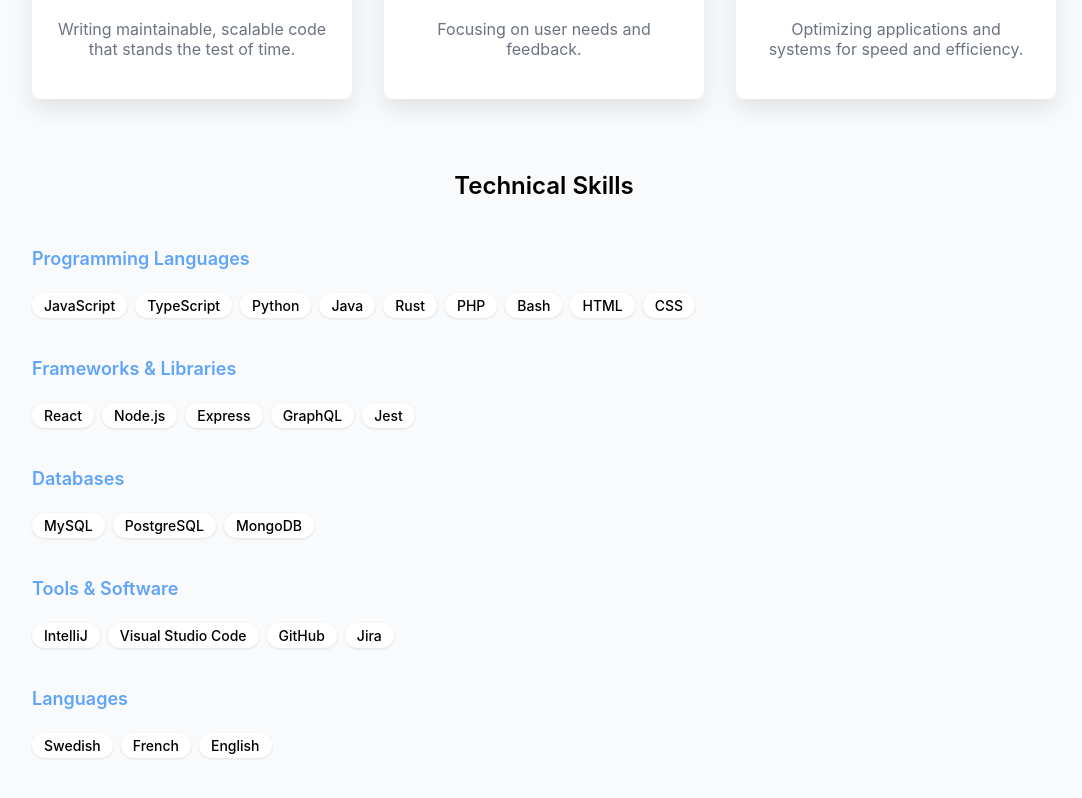
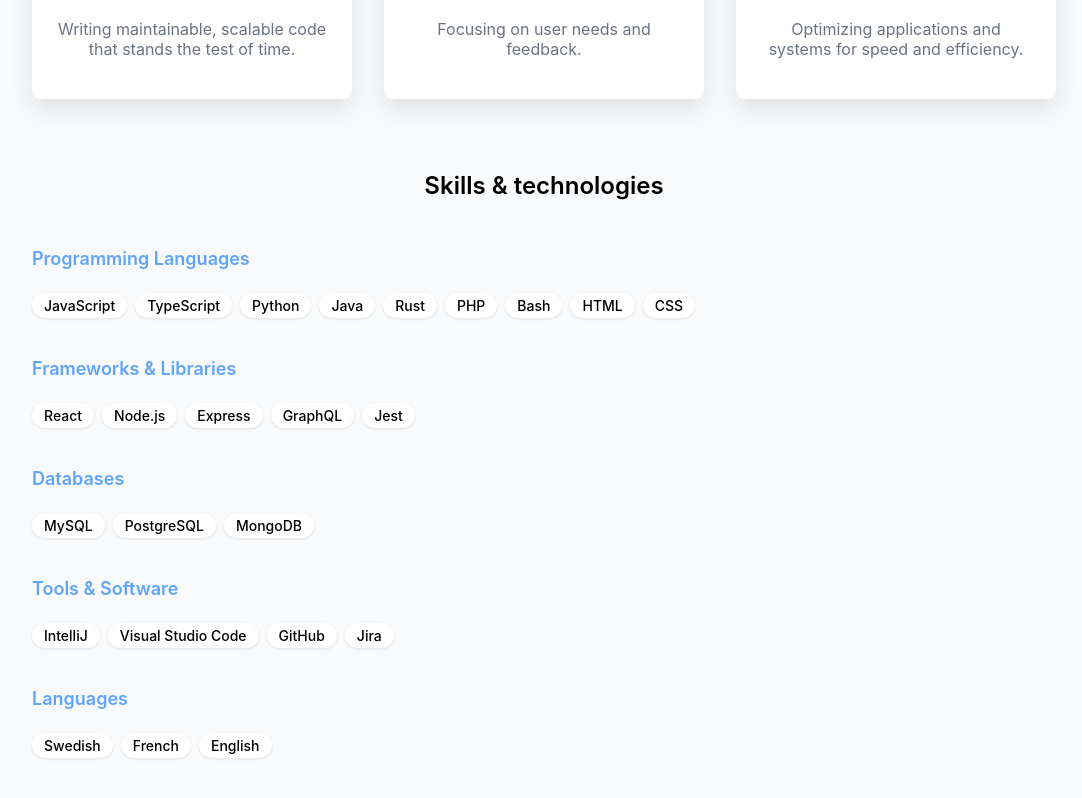
Before and after one commit to evkade/evkade.github.io, a React (Create React App) app in the folder client/: page / in a window 1280 px wide. Shown: the part 1115-1913 px from the top of the page, without its empty margins (96-1178 px from the left). Built offline with nearby package versions, Linux system fonts and the light colour scheme.

Commit message:
scroll to skills works

```diff
--- a/client/src/App.tsx
+++ b/client/src/App.tsx
@@ -1,7 +1,7 @@
 import "./App.css";
 import Header from "./components/Header";
 import About from "./pages/about/About";
-import Me from "./pages/Me";
+import Me from "./pages/me/Me";
 
 function App() {
   return (
@@ -11,7 +11,6 @@
         <Me />
         <About />
         {/*
-        <Skills />
         <Experience />
         <Projects />
         <Contact /> */}
--- a/client/src/pages/about/About.tsx
+++ b/client/src/pages/about/About.tsx
@@ -64,8 +64,8 @@
           ))}
         </div>
 
-        <div className="about-skills">
-          <h3 className="skills-title">Technical Skills</h3>
+        <div className="about-skills" id="skills">
+          <h3 className="skills-title">Skills & technologies</h3>
           {Object.entries(skills).map(([category, skillList]) => (
             <SkillGroup key={category} title={category} skills={skillList} />
           ))}
--- a/client/src/pages/Me.tsx
+++ b/client/src/pages/me/Me.tsx
@@ -1,8 +1,8 @@
 import { ArrowDown, Github, Linkedin, Mail } from "lucide-react";
 
 import "./Me.css";
-import Button from "../components/button/Button";
-import eva from "../static_resources/eva.png";
+import Button from "../../components/button/Button";
+import eva from "../../static_resources/eva.png";
 
 const Me = () => {
   const scrollToSection = (sectionId: string) => {
```
Also changed, not shown: client/src/pages/me/Me.css (renamed from client/src/pages/Me.css).
